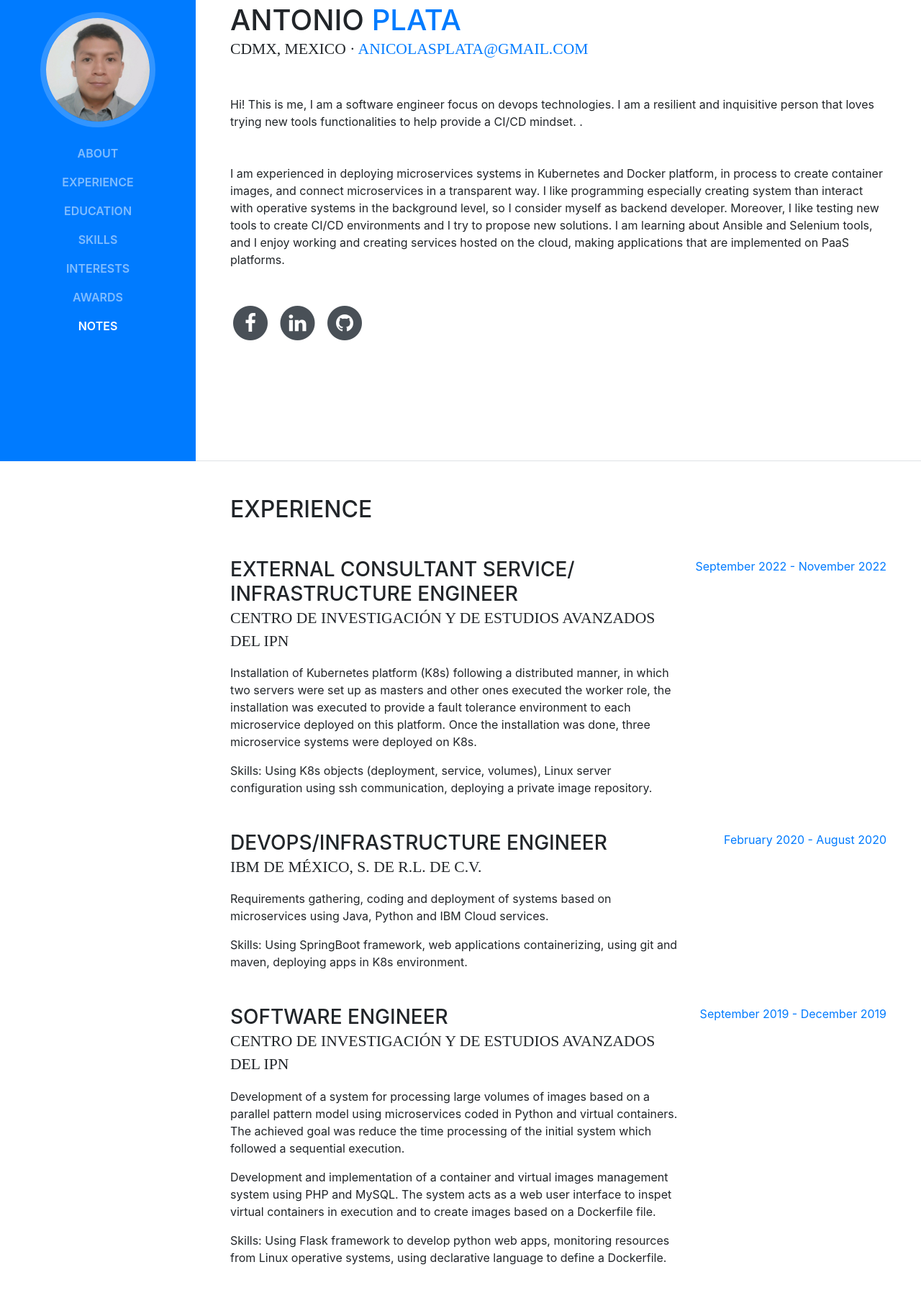
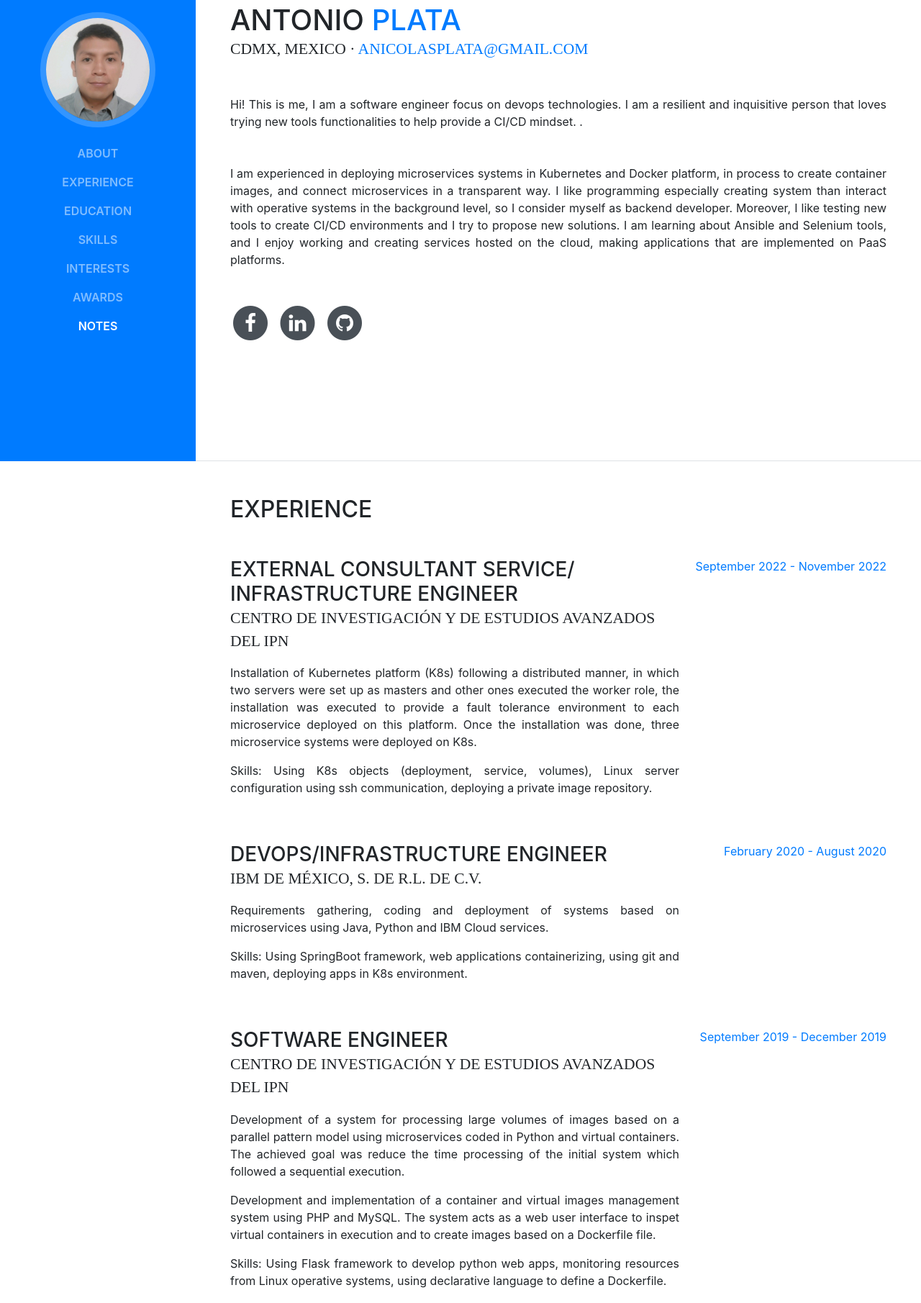
Before and after one commit to ntonx/ntonx.github.io, a website with bundled scripts: page index.html in a window 1280 px wide. Shown: the part 159-1970 px from the top of the page at 72% size. Built offline with nearby package versions, Linux system fonts and the light colour scheme; a web font is replaced by a local one.

Commit message:
Justified paragraph

```diff
--- a/index.html
+++ b/index.html
@@ -82,8 +82,8 @@
           <div class="subheading mb-5">CDMX, Mexico ·
             <a href="mailto:name@email.com">anicolasplata@gmail.com</a>
           </div>
-          <p class="mb-5">Hi! This is me, I am a software engineer focus on devops technologies. I am a resilient and inquisitive person that loves trying new tools functionalities to help provide a CI/CD mindset. .</p>
-          <p class="mb-5">I am experienced in deploying microservices systems in Kubernetes and Docker platform, in process to create container images, and connect microservices in a transparent way. I like programming especially creating system than interact with operative systems in the background level, so I consider myself as backend developer.
+          <p class="mb-5" align="justify">Hi! This is me, I am a software engineer focus on devops technologies. I am a resilient and inquisitive person that loves trying new tools functionalities to help provide a CI/CD mindset. .</p>
+          <p class="mb-5" align="justify">I am experienced in deploying microservices systems in Kubernetes and Docker platform, in process to create container images, and connect microservices in a transparent way. I like programming especially creating system than interact with operative systems in the background level, so I consider myself as backend developer.
           Moreover, I like testing new tools to create CI/CD environments and I try to propose new solutions. I am learning about Ansible and Selenium tools, and I enjoy working and creating services hosted on the cloud, making applications that are implemented on PaaS platforms.
             </p>
           <ul class="list-inline list-social-icons mb-0">
@@ -133,8 +133,8 @@
             <div class="resume-content mr-auto">
               <h3 class="mb-0">External consultant service/ Infrastructure engineer</h3>
               <div class="subheading mb-3">Centro de Investigación y de Estudios Avanzados del IPN</div>
-              <p> Installation of Kubernetes platform (K8s) following a distributed manner, in which two servers were set up as masters and other ones executed the worker role, the installation was executed to provide a fault tolerance environment to each microservice deployed on this platform. Once the installation was done, three microservice systems were deployed on K8s.</p>
-              Skills: Using K8s objects (deployment, service, volumes), Linux server configuration using ssh communication, deploying a private image repository.
+              <p align="justify">Installation of Kubernetes platform (K8s) following a distributed manner, in which two servers were set up as masters and other ones executed the worker role, the installation was executed to provide a fault tolerance environment to each microservice deployed on this platform. Once the installation was done, three microservice systems were deployed on K8s.</p>
+              <p align="justify">Skills: Using K8s objects (deployment, service, volumes), Linux server configuration using ssh communication, deploying a private image repository.</p>
             </div>
             <div class="resume-date text-md-right">
               <span class="text-primary">September 2022 - November 2022</span>
@@ -145,8 +145,8 @@
             <div class="resume-content mr-auto">
               <h3 class="mb-0">DevOps/Infrastructure Engineer</h3>
               <div class="subheading mb-3">IBM de México, S. de R.L. de C.V.</div>
-              <p>Requirements gathering, coding and deployment of systems based on microservices using Java, Python and IBM Cloud services.</p>
-              Skills: Using SpringBoot framework, web applications containerizing, using git and maven, deploying apps in K8s environment.
+              <p align="justify">Requirements gathering, coding and deployment of systems based on microservices using Java, Python and IBM Cloud services.</p>
+              <p align="justify">Skills: Using SpringBoot framework, web applications containerizing, using git and maven, deploying apps in K8s environment.</p>
             </div>
             <div class="resume-date text-md-right">
               <span class="text-primary">February 2020 - August 2020</span>
@@ -157,9 +157,9 @@
             <div class="resume-content mr-auto">
               <h3 class="mb-0">Software engineer</h3>
               <div class="subheading mb-3">Centro de Investigación y de Estudios Avanzados del IPN</div>
-              <p>Development of a system for processing large volumes of images based on a parallel pattern model using microservices coded in Python and virtual containers. The achieved goal was reduce the time processing of the initial system which followed a sequential execution.</p>
-              <p>Development and implementation of a container and virtual images management system using PHP and MySQL. The system acts as a web user interface to inspet virtual containers in execution and to create images based on a Dockerfile file.</p></p>
-              Skills: Using Flask framework to develop python web apps, monitoring resources from Linux operative systems, using declarative language to define a Dockerfile.
+              <p align="justify">Development of a system for processing large volumes of images based on a parallel pattern model using microservices coded in Python and virtual containers. The achieved goal was reduce the time processing of the initial system which followed a sequential execution.</p>
+              <p align="justify">Development and implementation of a container and virtual images management system using PHP and MySQL. The system acts as a web user interface to inspet virtual containers in execution and to create images based on a Dockerfile file.</p></p>
+              <p align="justify">Skills: Using Flask framework to develop python web apps, monitoring resources from Linux operative systems, using declarative language to define a Dockerfile.</p>
             </div>
             <div class="resume-date text-md-right">
               <span class="text-primary">September 2019 - December 2019</span>
@@ -301,8 +301,8 @@
       <section class="resume-section p-3 p-lg-5 d-flex flex-column" id="interests">
         <div class="my-auto">
           <h2 class="mb-5">Interests</h2>
-          <p>In addition to being a software engineer, I enjoy some of my time outdoors whether it's running or walking my pet while the weather permits. In winter I prefer to stay at home and watch science fiction or action movies or television series and enjoy an exquisite coffee.</p>
-          <p class="mb-0">I also like to cook although I don't do it often. I spend a lot of my free time exploring the latest developments in the IT world, but what I'm really passionate about is putting what I read into action.</p>
+          <p align="justify">In addition to being a software engineer, I enjoy some of my time outdoors whether it's running or walking my pet while the weather permits. In winter I prefer to stay at home and watch science fiction or action movies or television series and enjoy an exquisite coffee.</p>
+          <p class="mb-0" align="justify">I also like to cook although I don't do it often. I spend a lot of my free time exploring the latest developments in the IT world, but what I'm really passionate about is putting what I read into action.</p>
         </div>
       </section>
 
```
